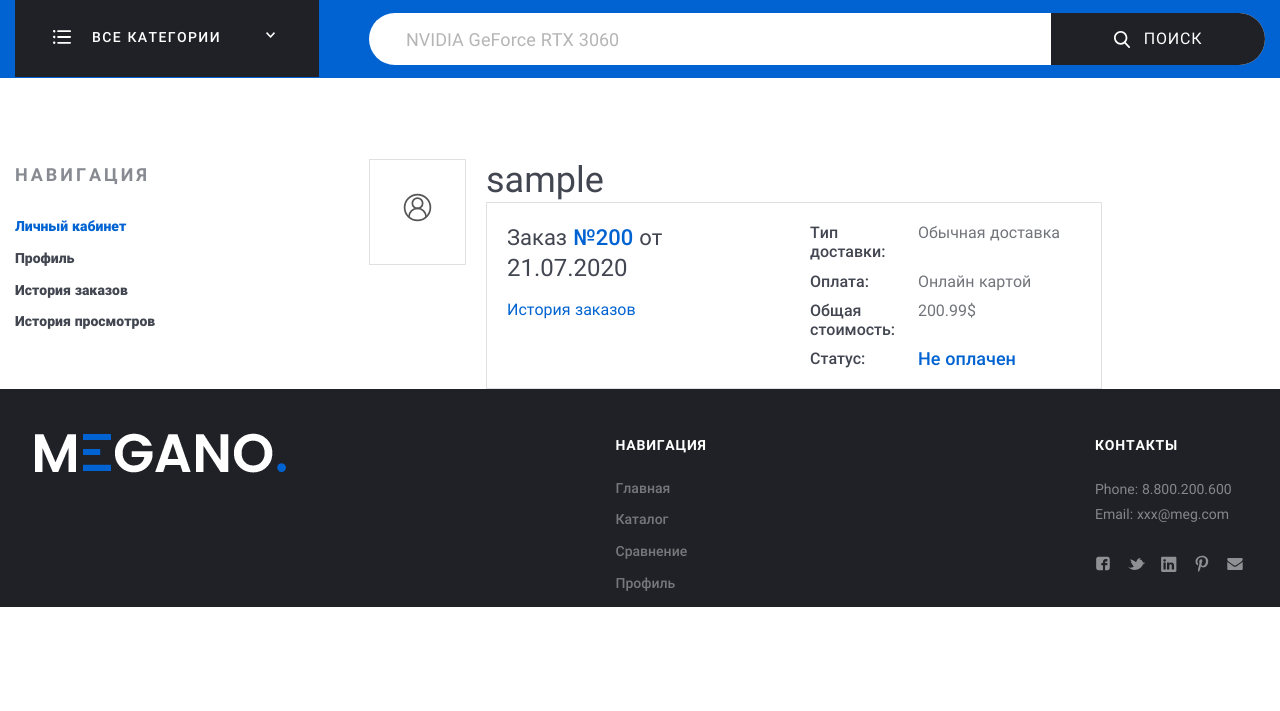
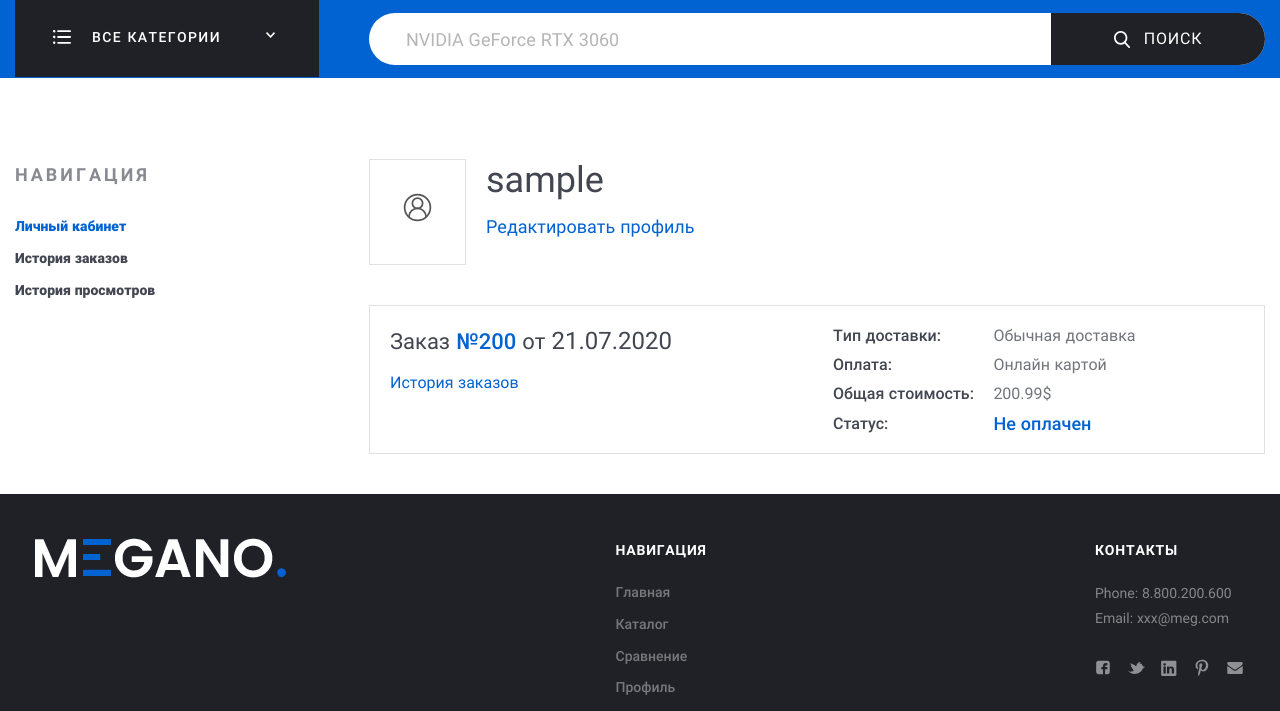
Before and after one commit to elfochka/django_shop, a Django app: page /users/account/ in a window 1280 px wide. Shown: the part 184-895 px from the top of the page. Before the commit the page ends 791 px from the top, so only its background shows below. Run offline with Django 4.2, Linux system fonts and the light colour scheme; the visitor is signed in with stand-in values (Sample User, id 1); parts of the project's set-up code (start-up, migrations or seed data) failed here and were passed over.

Commit message:
Deleted in header <li> profile and fixed html

```diff
--- a/templates/users/account.html
+++ b/templates/users/account.html
@@ -15,9 +15,7 @@
                             <div class="NavigateProfile">
                                 <ul class="menu menu_vt">
                                     <li class="menu-item_ACTIVE menu-item">
-                                      <a class="menu-link" href="{% url 'users:account' %}">Личный кабинет</a>
-                                    </li>
-                                    <li class="menu-item"><a class="menu-link" href="{% url 'users:profile' %}">Профиль</a>
+                                      <a class="menu-link" href="{% url 'users:profile' %}">Личный кабинет</a>
                                     </li>
                                     <li class="menu-item"><a class="menu-link" href="#">История заказов</a>
 {#                                        сделал заглушку пока не созданной historyorder.html#}
@@ -40,6 +38,8 @@
                             </div>
                             <div class="Account-column">
                                 <div class="Account-name">{{ user.username }}
+                                </div><a class="Account-editLink" href="{% url 'users:profile' %}">Редактировать профиль</a>
+                            </div>
                         </div>
                         <div class="Account-group">
                             <div class="Account-column Account-column_full">
```
